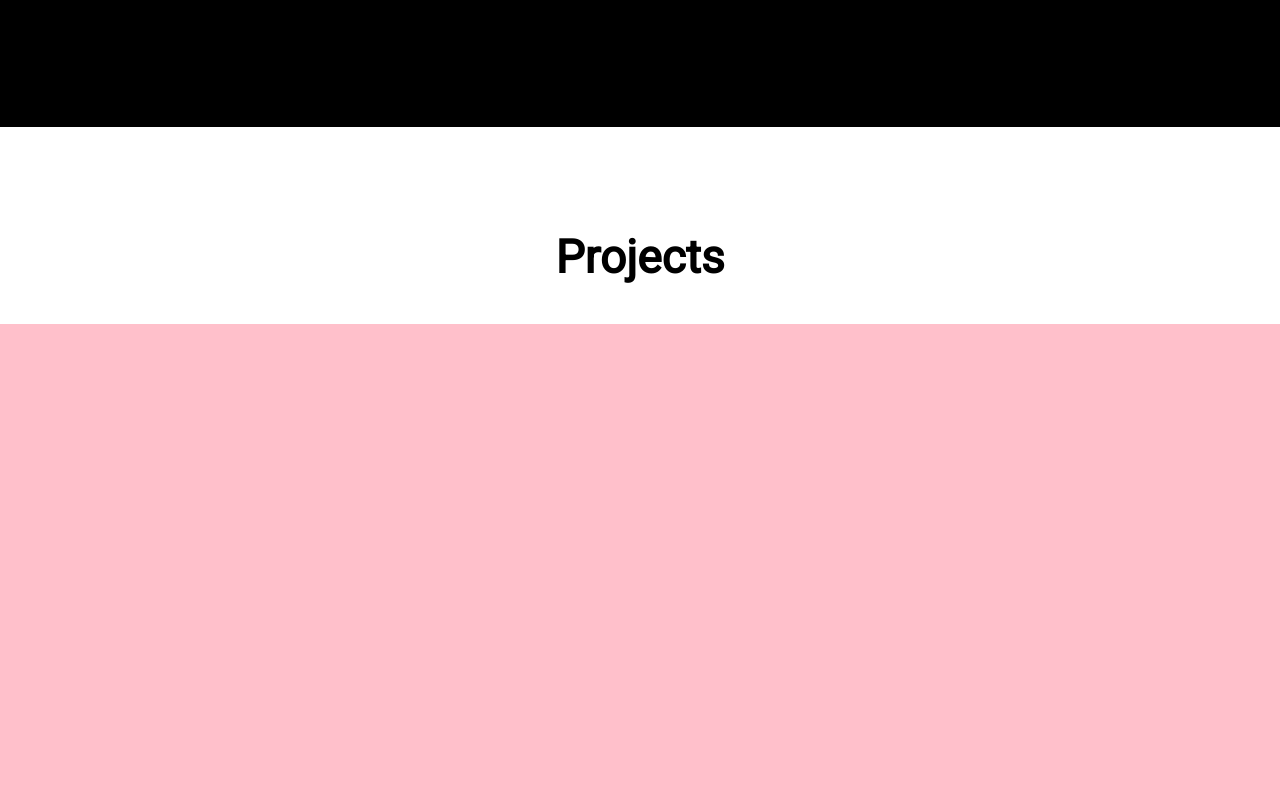
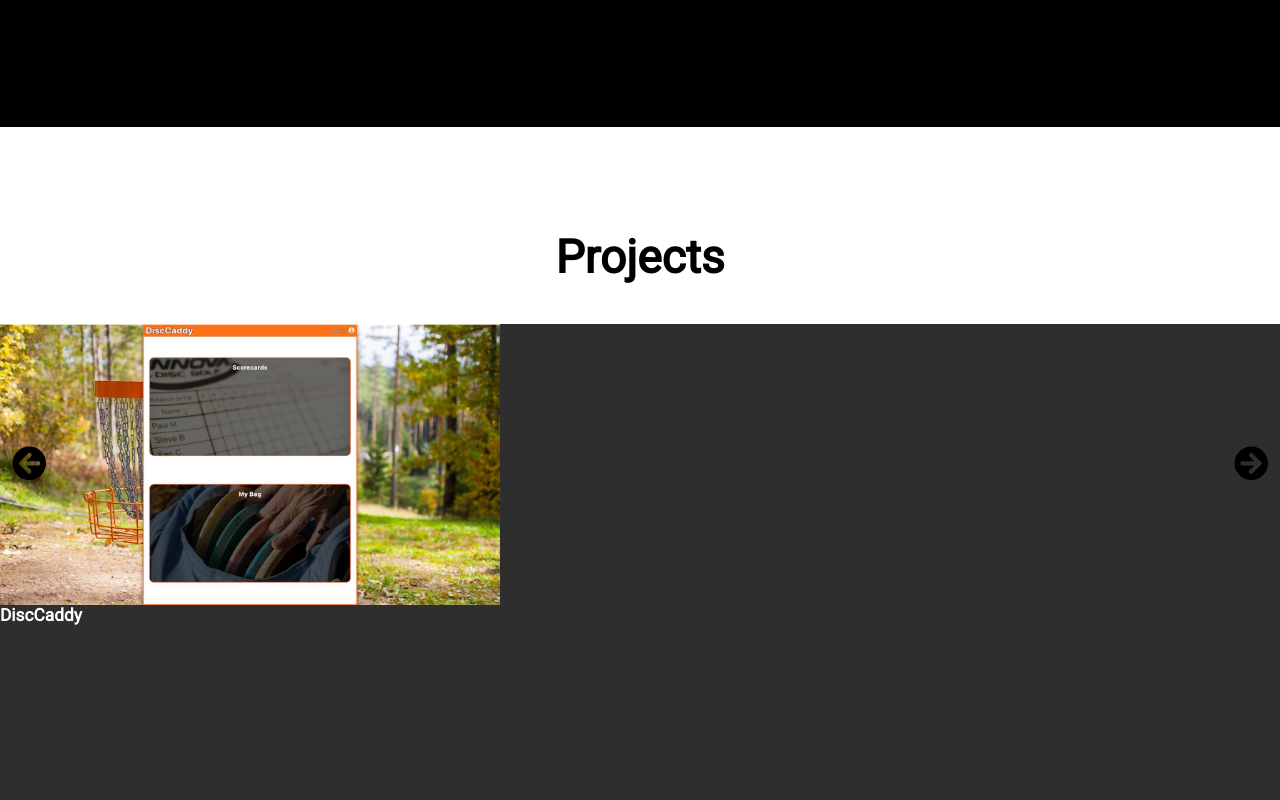
Before and after one commit to jgbowser/John_Bowser-Full_Stack_Developer, a React (Create React App) app: page / in a window 1280 px wide. Shown: the part 2840-3640 px from the top of the page. Built offline with nearby package versions, Linux system fonts and the light colour scheme.

Commit message:
brought in fontawesome and began building out project screen

```diff
--- a/package.json
+++ b/package.json
@@ -3,6 +3,10 @@
   "version": "0.1.0",
   "private": true,
   "dependencies": {
+    "@fortawesome/fontawesome-svg-core": "^1.2.32",
+    "@fortawesome/free-brands-svg-icons": "^5.15.1",
+    "@fortawesome/free-solid-svg-icons": "^5.15.1",
+    "@fortawesome/react-fontawesome": "^0.1.12",
     "@testing-library/jest-dom": "^5.11.5",
     "@testing-library/react": "^11.1.0",
     "@testing-library/user-event": "^12.1.10",
--- a/src/Components/App/App.js
+++ b/src/Components/App/App.js
@@ -3,7 +3,11 @@
 import About from '../About/About'
 import Projects from '../Projects/Projects'
 import { Element } from 'react-scroll'
+import { library } from '@fortawesome/fontawesome-svg-core'
+import { faArrowCircleRight, faArrowCircleLeft } from '@fortawesome/free-solid-svg-icons'
 import './App.css';
+
+library.add( faArrowCircleLeft, faArrowCircleRight )
 
 function App() {
   return (
--- a/src/Components/ProjectScreen/ProjectScreen.css
+++ b/src/Components/ProjectScreen/ProjectScreen.css
@@ -1,7 +1,36 @@
 .ProjectScreen {
+  position: relative;
   width: 100%;
   height: 100%;
   margin: 0;
   padding: 0;
-  background-color: pink;
+  background-color: rgb(46, 46, 46);
 }
+
+.ProjectScreen__image {
+  position: absolute;
+  top: 0;
+  left: 0;
+  right: 0;
+  bottom: 63%;
+  display: flex;
+  justify-content: space-between;
+  align-items: center;
+  background-size: contain;
+  background-repeat: no-repeat;
+  padding: 0 .5rem;
+}
+
+.ProjectScreen__icon {
+  display: block;
+  color: rgb(0, 0, 0);
+  font-size: 1.5rem;
+  border: none;
+  background: none;
+}
+
+.ProjectScreen__content {
+  color: white;
+  font-size: 0.75rem;
+  padding-top: calc(95vh * 0.37);
+}
--- a/src/Components/ProjectScreen/ProjectScreen.js
+++ b/src/Components/ProjectScreen/ProjectScreen.js
@@ -1,10 +1,53 @@
+import { useState } from 'react'
+import { useTransition, animated, config } from 'react-spring'
+import { FontAwesomeIcon } from '@fortawesome/react-fontawesome'
 import './ProjectScreen.css'
 
-const ProjectScreen = () => {
+const ProjectScreen = ({ images, content }) => {
+  const [ index, setIndex ] = useState(0)
+  const backgroundTransitions = useTransition(images[index], item => item.id, {
+    from: { opacity: 0 },
+    enter: { opacity: 1 },
+    leave: { opacity: 0 },
+    config: config.molasses,
+  })
+
+  const nextImage = () => {
+    setIndex(images.length - 1 === index ? 0 : index + 1)
+  }
+
+  const prevImage = () => {
+    setIndex(index === 0 ? (images.length - 1) : index - 1)
+  }
+
   return (
     <div className='ProjectScreen'>
-      <div className='ProjectScreen__image'></div>
-      <div className='ProjectScren__content'></div>
+
+      {backgroundTransitions.map(({ item, props, key }) => (
+        <animated.div
+          key={key}
+          className='ProjectScreen__image'
+          style={{...props, backgroundImage: `url(${item.url})`}}
+        >
+          <button
+            className='ProjectScreen__icon'
+            onClick={prevImage}
+            type='button'
+          >
+            <FontAwesomeIcon icon='arrow-circle-left'/>
+          </button>
+          <button
+            className='ProjectScreen__icon'
+            onClick={nextImage}
+            type='button'
+          >
+            <FontAwesomeIcon icon='arrow-circle-right'/>
+          </button>
+        </animated.div>
+      ))}
+      <div className='ProjectScreen__content'>
+        <h4>{content.title}</h4>
+      </div>
     </div>
   )
 }
--- a/src/Components/ProjectSlider/ProjectSlider.css
+++ b/src/Components/ProjectSlider/ProjectSlider.css
@@ -1,5 +1,4 @@
 .ProjectSlider {
-  background-color: lightgray;
   width: 100%;
-  height: 80%;
+  height: 95vh;
 }
--- a/src/Components/ProjectSlider/ProjectSlider.js
+++ b/src/Components/ProjectSlider/ProjectSlider.js
@@ -1,10 +1,11 @@
 import ProjectScreen from '../ProjectScreen/ProjectScreen'
+import { projectData } from '../../data/profileData'
 import './ProjectSlider.css'
 
 const ProjectSlider = () => {
   return (
     <div className='ProjectSlider'>
-      <ProjectScreen />
+      <ProjectScreen images={projectData.discCaddy.images} content={projectData.discCaddy.content} />
     </div>
   )
 }
--- a/src/Components/Projects/Projects.css
+++ b/src/Components/Projects/Projects.css
@@ -1,5 +1,5 @@
 .Projects {
-  height: 100vh;
+  min-height: 100vh;
   background-color: white;
   padding: 10vh 0 2rem 0;
 }
--- a/src/data/profileData.js
+++ b/src/data/profileData.js
@@ -1,6 +1,9 @@
 import profileImg from '../images/profile_512.jpg'
 import topShot from '../images/topshot_512.jpg'
 import marathon from '../images/marathon_512.jpg'
+import discCaddy1 from '../images/disc_caddy/disc_caddy_1.jpg'
+import discCaddy2 from '../images/disc_caddy/disc_caddy_2.jpg'
+import discCaddy3 from '../images/disc_caddy/disc_caddy_3.jpg'
 
 
 export const aboutData = [
@@ -35,3 +38,28 @@
       animatedDirection: 'right',
     },
   ]
+
+  export const projectData = {
+    discCaddy: {
+      images: [
+        { id: 1, url: discCaddy1 },
+        { id: 2, url: discCaddy2 },
+        { id: 3, url: discCaddy3 },
+      ],
+      content: {
+        title: 'DiscCaddy',
+        desc: 'Disc Golf app',
+        stack: {
+          client: 'JavaScript, React, React Router, Context, Jest',
+          server: 'Node.js, Express.js, PostgreSQL'
+        },
+        links: {
+          client: '',
+          server: '',
+          live: ''
+        }
+      }
+    },
+    spanish: {},
+    zipPal: {}
+  }
```
Also changed, not shown: 1 other file (tests, documents, lock files or other folders).
